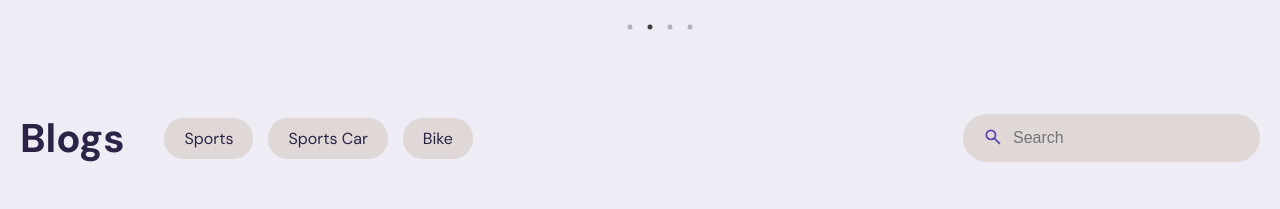
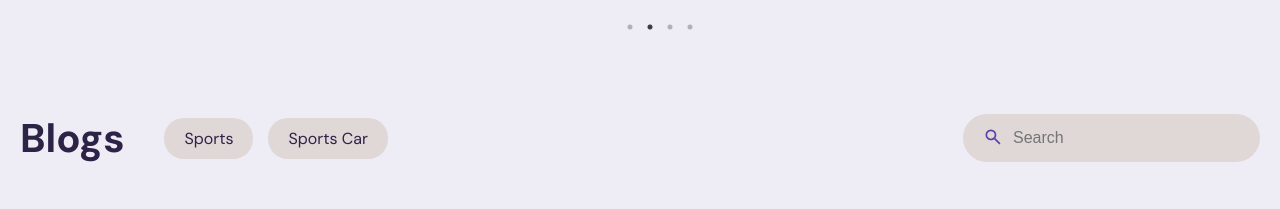
Before and after one commit to abdul-muhaimin-toha/notionhive-assesment, a website: page index.html in a window 1280 px wide. Shown: the part 891-1100 px from the top of the page. Drawn offline with nearby package versions, Linux system fonts and the light colour scheme.

Commit message:
project deployed

```diff
--- a/index.html
+++ b/index.html
@@ -262,7 +262,6 @@
                 <div class="blogs__category">
                   <p>Sports</p>
                   <p>Sports Car</p>
-                  <p>Bike</p>
                 </div>
               </div>
               <div class="blogs__right">
```
